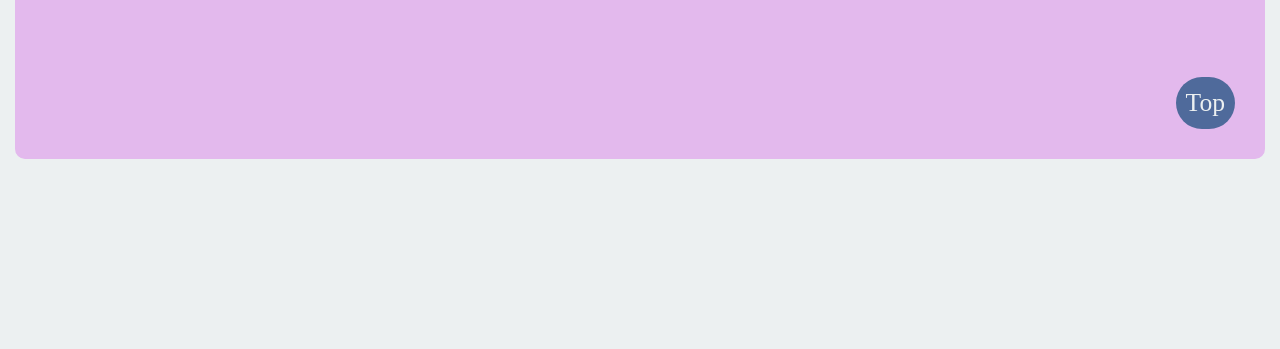
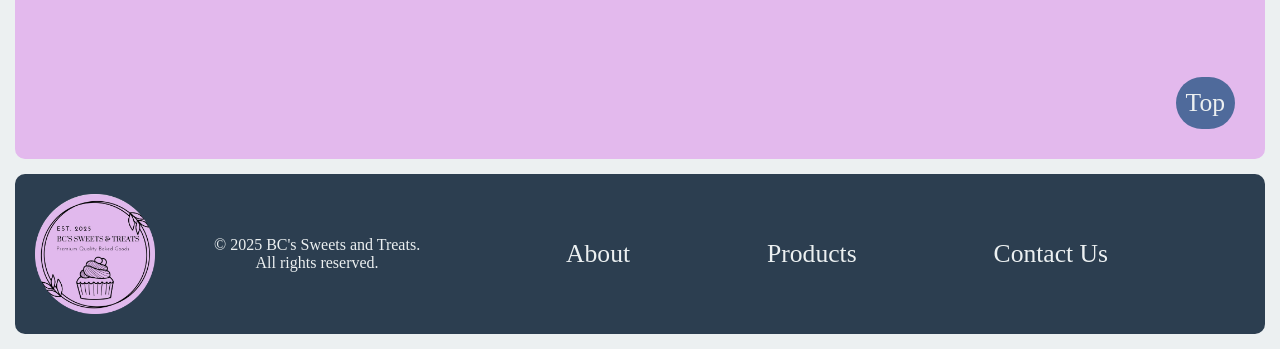
Before and after one commit to imhunterblake/BC-Sweets, a plain HTML site: page index.html in a window 1280 px wide. Shown: the part 2461-2810 px from the top of the page. Before the commit the page ends 2635 px from the top, so only its background shows below. Drawn offline with Linux system fonts and the light colour scheme.

Commit message:
added copyright

```diff
--- a/index.html
+++ b/index.html
@@ -59,6 +59,17 @@
       </div>
       <a href="#header" id="top3">Top</a>
       </section>
+      <footer id="header">
+        <div class="head-container">
+          <img id="header-img" src="/images/BCs-modified.png" alt="website logo" loading="lazy" />
+          <p>&copy; 2025 BC's Sweets and Treats. All rights reserved.</p>
+          <nav id="nav-bar">
+            <a class="nav-link" href="#section1">About</a>
+            <a class="nav-link" href="#section2">Products</a>
+            <a class="nav-link" href="#section3">Contact Us</a>
+          </nav>
+        </div>
+      </header>
     </main>
   </body>
 </html>
--- a/styles.css
+++ b/styles.css
@@ -242,3 +242,10 @@ video {
   color: var(--darkblue);
   border-radius: 30px;
 }
+
+/* Footer */
+footer p {
+  color: var(--backgroundgrey);
+  margin-left: 50px;
+  text-align: center;
+}
```
